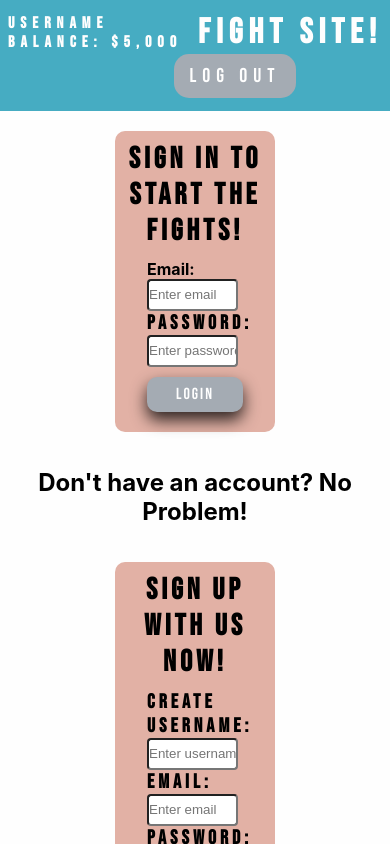
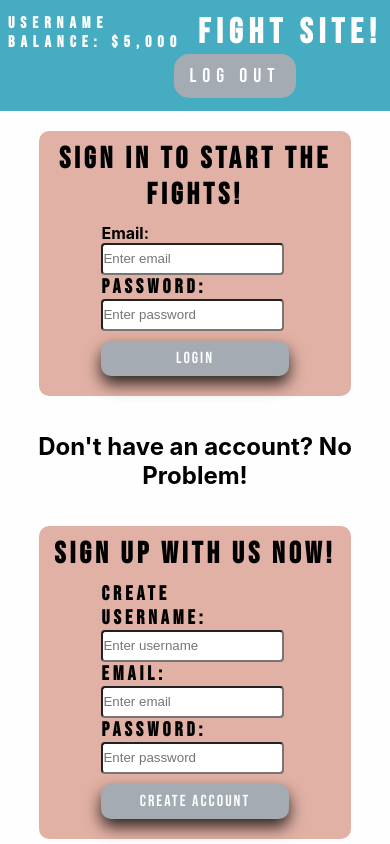
Before and after one commit to fightsite/fightsite1.0, a React (Create React App) app in the folder client/: page / in a window 390 px wide. Shown: the top 844 px of the page. Built offline with nearby package versions, Linux system fonts and the light colour scheme; a web font is replaced by a local one.

Commit message:
Final touches to styling

```diff
--- a/client/src/components/sign-in.js
+++ b/client/src/components/sign-in.js
@@ -6,7 +6,7 @@ import Auth from '../utils/auth';
 import { createSourceEventStream } from 'graphql';
 
 function SignIn ({ user, setUser}) {
-    const [formState, setFormState] = useState({username: '', password: '',  email: ''})
+    const [formState, setFormState] = useState({username: '', password: '', email: ''})
     const [addUser, {error}] = useMutation(ADD_USER);
     const [login, {err}] = useMutation(USER_LOGIN);
 
@@ -99,6 +99,7 @@ function SignIn ({ user, setUser}) {
 
                     <label for="password"><b className="pass-title">Password:</b></label>
                     <span><input
+                    id="firstPassword"
                     type="password"
                     placeholder="Enter password"
                     name="password"
@@ -145,6 +146,7 @@ function SignIn ({ user, setUser}) {
 
                     <label for="password"><b className="pass-title">Password:</b></label>
                     <span><input
+                    id="secondPassword"
                     type="password"
                     placeholder="Enter password"
                     name="password"
--- a/client/src/index.css
+++ b/client/src/index.css
@@ -573,11 +573,8 @@ code {
 
 /* Monitor size + */
 @media only screen and (max-width: 1500px){
-  .signIn-form-main-container1 {
+  .signIn-form-main-container {
     width:60%;
-  }
-  .signIn-form-main-container2 {
-    width: 60%;
   }
   .poster {
     width: 35%;
@@ -586,22 +583,8 @@ code {
 
 /* large phones and tablets */
 @media only screen and (max-width: 1200px){
-  .signIn-form-main-container1 {
+  .signIn-form-main-container {
     width:70%;
-  }
-  .signIn-form-main-container2 {
-    width: 70%;
-
-  }
-}
-
-/* large phones and tablets */
-@media only screen and (max-width: 1200px){
-  .signIn-form-main-container1 {
-    width:70%;
-  }
-  .signIn-form-main-container2 {
-    width: 70%;
   }
   .poster {
     width: 45%;
@@ -618,11 +601,8 @@ code {
   .user-info-inside h2 {
     font-size: 20px;
   }
-  .signIn-form-main-container1 {
+  .signIn-form-main-container {
     width:80%;
-  }
-  .signIn-form-main-container2 {
-    width: 80%;
   }
   .poster {
     width: 70%;
@@ -647,11 +627,7 @@ code {
   }
 }
 @media only screen and (max-width: 425px){
-  .signIn-form-main-container1 {
+  .signIn-form-main-container {
     width:80%;
   }
-  .signIn-form-main-container2 {
-    width: 80%;
-  }
-
 }
```
